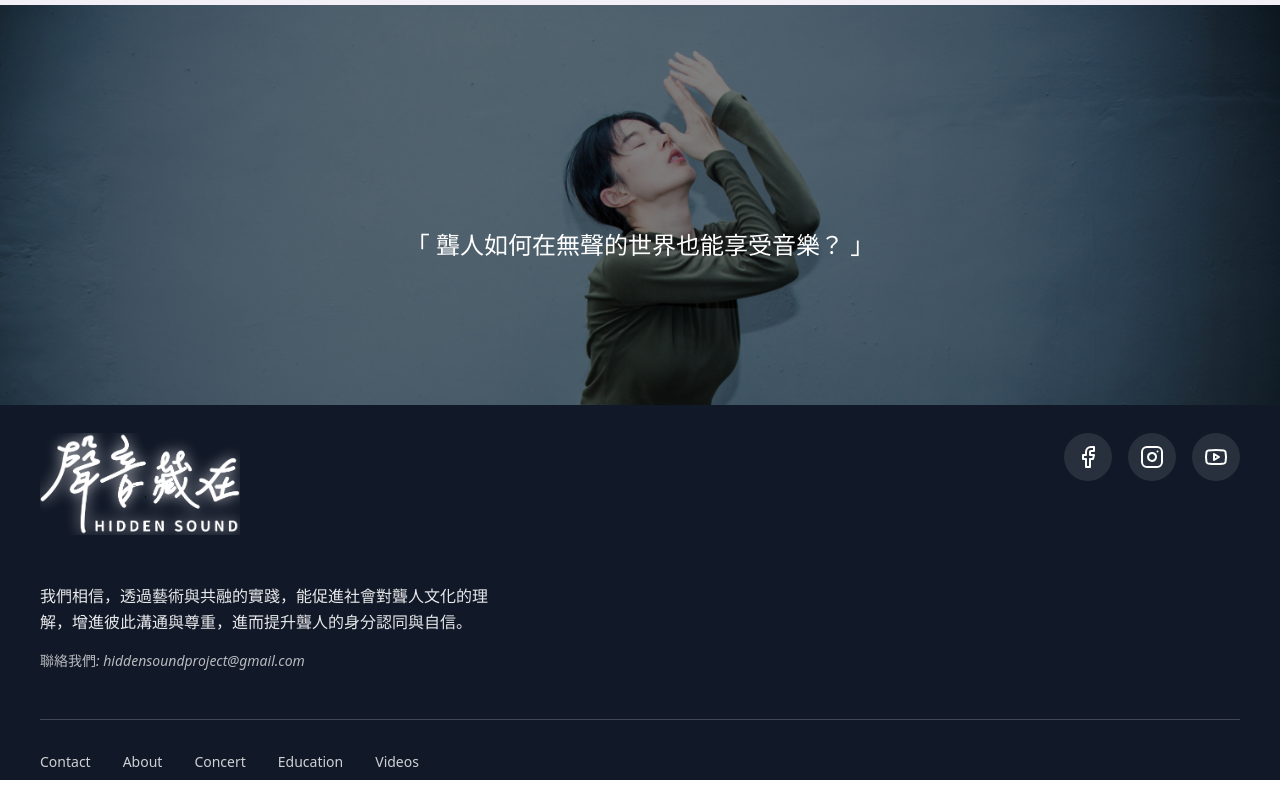
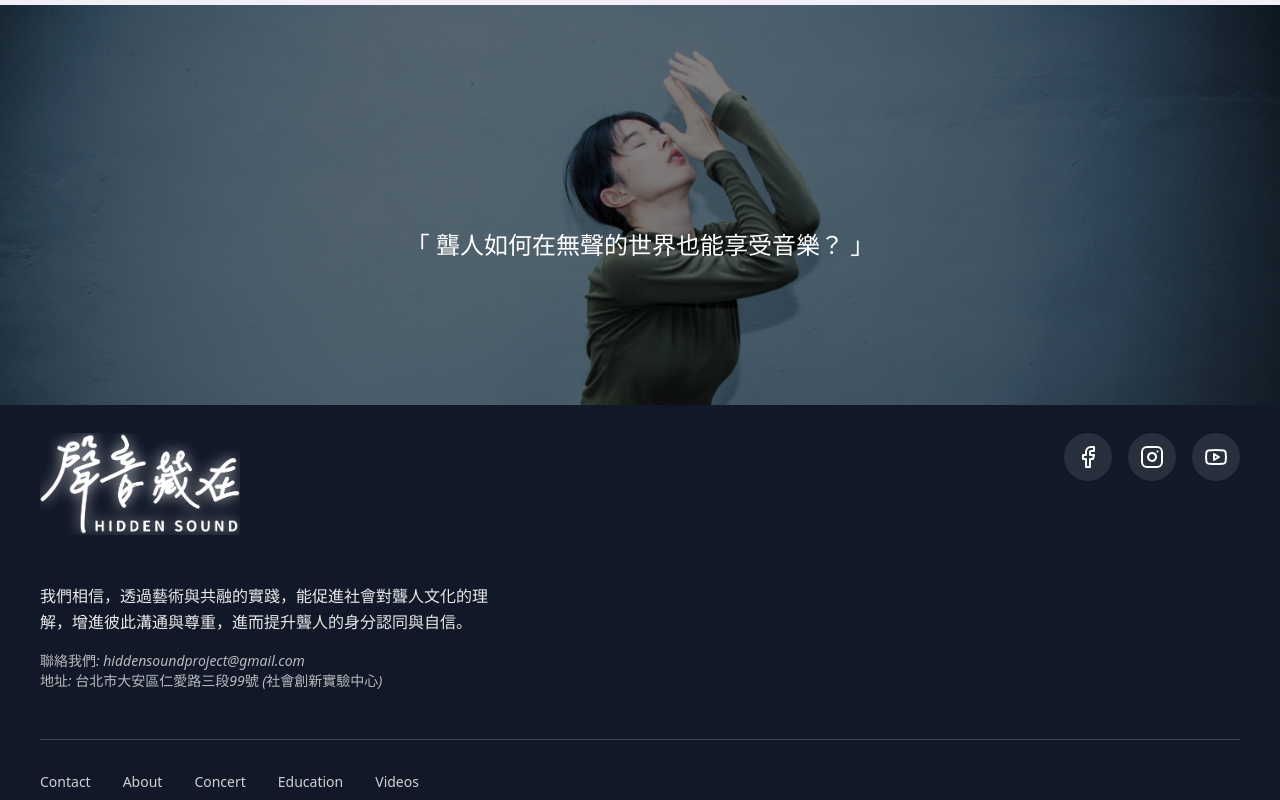
Before and after one commit to nyannyn/hidden-sound, a React (Vite) app: page / in a window 1280 px wide. Shown: the part 4477-5277 px from the top of the page. Built offline with nearby package versions, Linux system fonts and the light colour scheme.

Commit message:
修改footer :將contact連結導正、新增地址

```diff
--- a/src/components/Footer.tsx
+++ b/src/components/Footer.tsx
@@ -30,6 +30,9 @@ const Footer = () => {
 
                   <p className="text-white/70 italic text-sm">
                     聯絡我們: hiddensoundproject@gmail.com
+                  </p>
+                  <p className="text-white/70 italic text-sm">
+                    地址: 台北市大安區仁愛路三段99號 (社會創新實驗中心)
                   </p>
                 </div>
 
@@ -79,7 +82,7 @@ const Footer = () => {
             <div className="w-full">
               <div className="flex flex-wrap justify-center lg:justify-start gap-x-8 gap-y-4">
                 <a
-                  href="mailto:hiddensoundproject@gmail.com"
+                  href="/contact"
                   className="text-white/80 hover:text-white transition-colors duration-200 text-sm"
                 >
                   Contact
```
